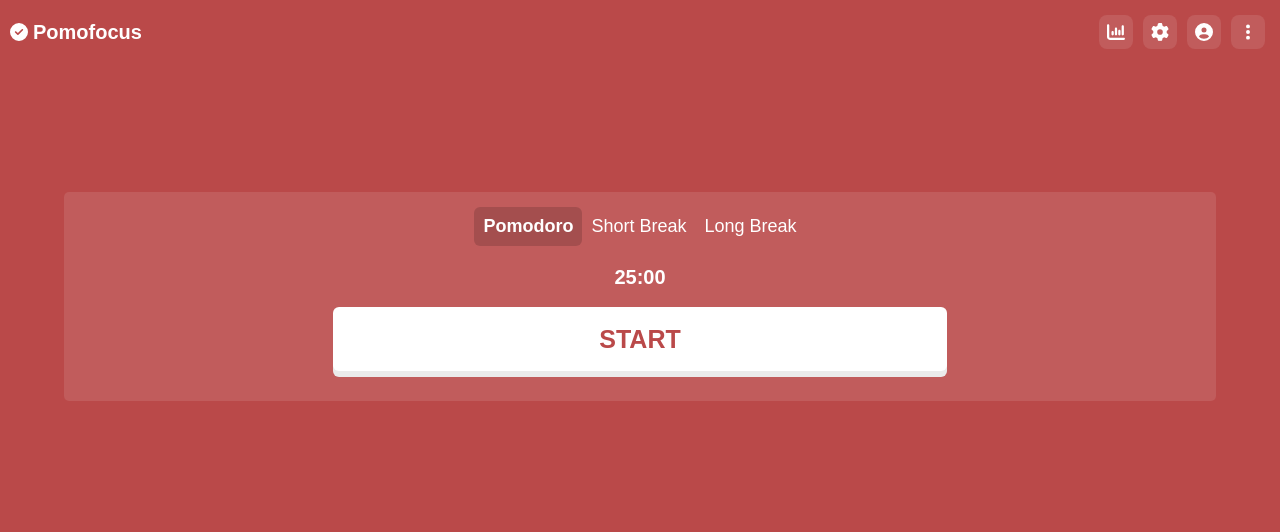
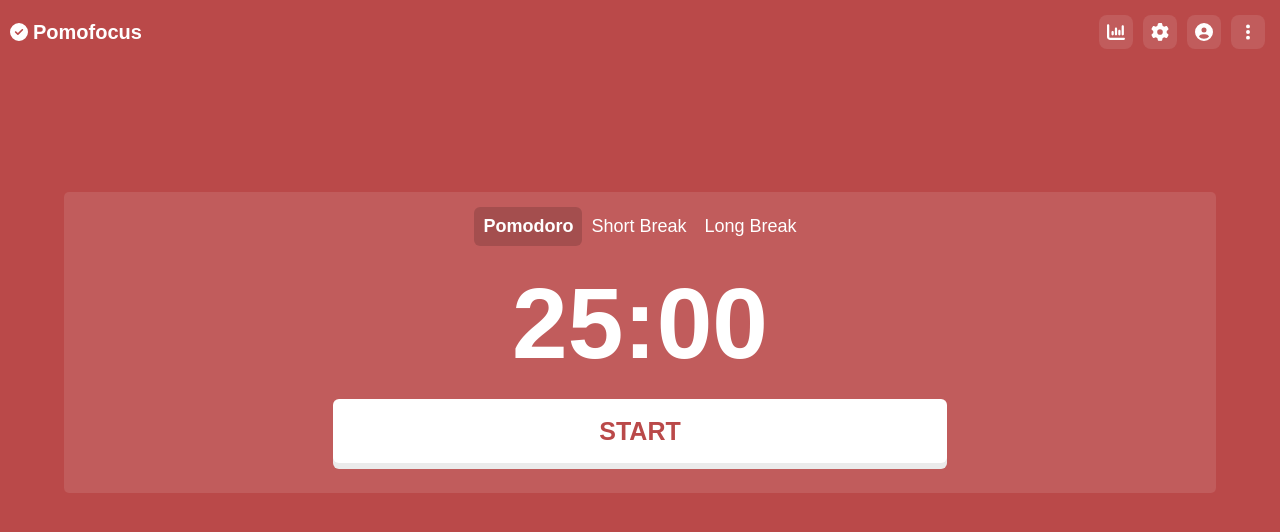
Before and after one commit to william-wv/p2-vue-pomofocus, a Vue app: page / in a window 1280 px wide. Shown: the top 532 px of the page. Built offline with nearby package versions, Linux system fonts and the light colour scheme.

Commit message:
Timer arrumado

```diff
--- a/src/components/timer.vue
+++ b/src/components/timer.vue
@@ -10,8 +10,8 @@
             <button class="buttons"> Short Break </button>
             <button class="buttons"> Long Break </button>
         </div>
-        <div class="timer">
-            <p>
+        <div class="div_timer">
+            <p class="timer">
                 25:00
             </p>
         </div>
@@ -53,10 +53,13 @@
         font-size: 18px;
     }
 
+    .div_timer{
+        display: flex;
+        justify-content: center;
+    }
+
 
     .timer{
-        display: flex;
-        justify-content: center;
         color: #FFF;
         font-size: 100px;
         font-weight: bold;
```
